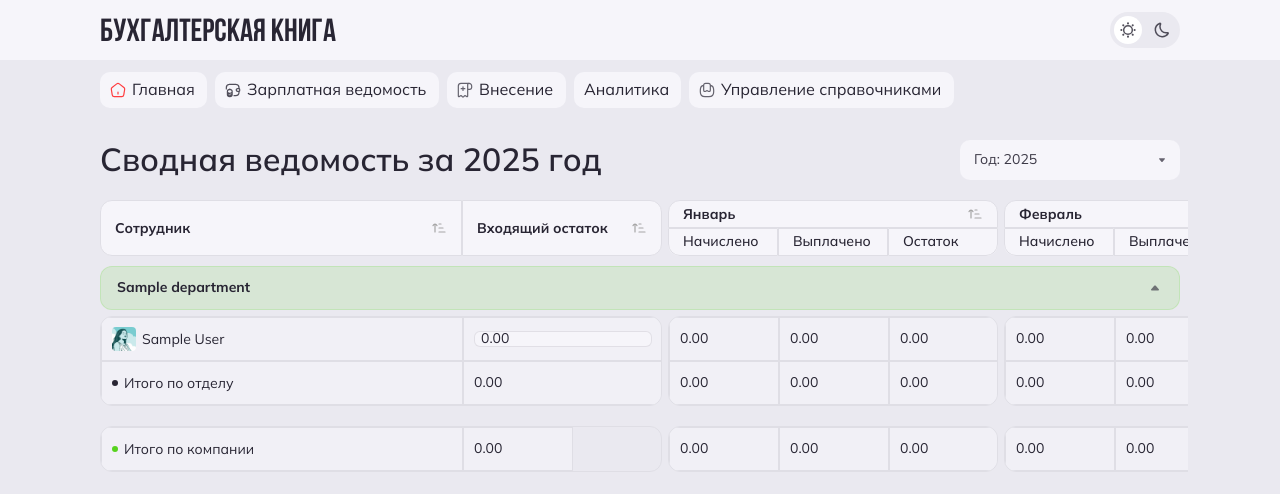
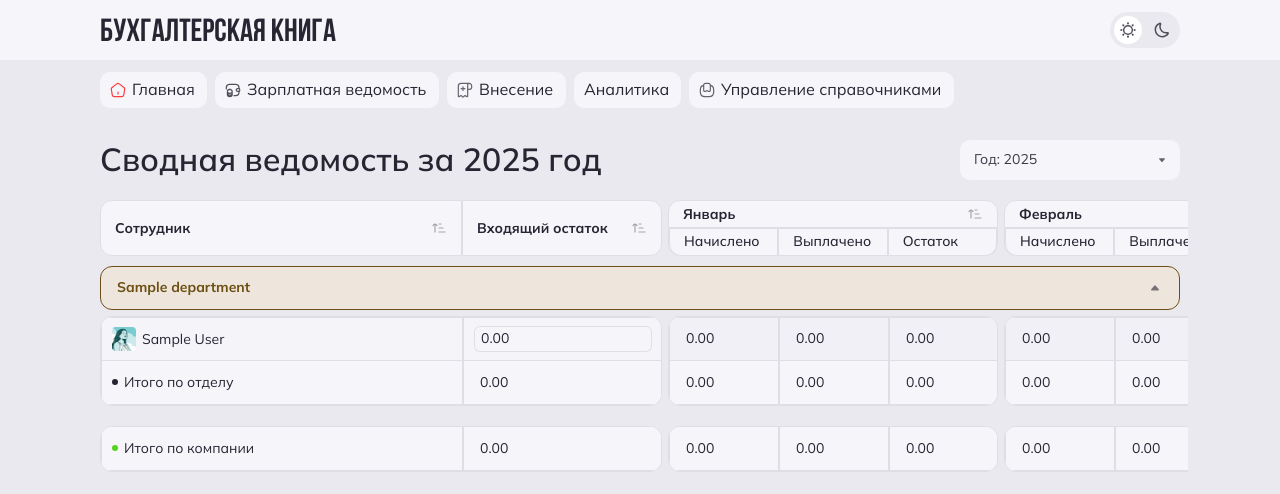
Before and after one commit to malbmarty/accounting_book, a Django app: page /payroll/summary/ in a window 1280 px wide. Shown: the top 494 px of the page. Run offline with Django 4.2, Linux system fonts and the light colour scheme; tables that the repository leaves empty hold one stand-in row (values such as "Sample post").

Commit message:
Исправлены недочеты в интерфейсе для таблиц Сотрудники и Сводная ведомость

```diff
--- a/payroll/static/css/summary.css
+++ b/payroll/static/css/summary.css
@@ -4,6 +4,8 @@
     overflow: auto;
     padding-bottom: 8px;
     padding-right: 8px;
+    overflow-x: auto; /* горизонтальная прокрутка */
+    overflow-y: auto; /* вертикальная прокрутка */
 }
 
 
@@ -138,7 +140,7 @@
     box-shadow: 0 4px 10px rgba(40, 37, 51, 0.1);
     display: none;
     flex-direction: column;
-    z-index: 10;
+    z-index: 60;
     overflow: hidden;
 }
 
@@ -185,6 +187,7 @@
 }
 
 .head-column {
+    box-sizing: border-box;
     display: flex;
     flex-direction: row;
     justify-content: space-between;
@@ -231,7 +234,6 @@
     border-radius: 0px 0px 12px 12px;
     /* padding: 6px 14px;
     box-sizing: border-box; */
-    border: 0px solid #DFDEE5;
 }
 
 .finance-head {
@@ -406,8 +408,8 @@
 
     height: 44px;
 
-    background: rgba(246, 245, 250, 0.6);
-    border: 1px solid #DFDEE5;
+    /* background: rgba(246, 245, 250, 0.6);
+    border: 1px solid #DFDEE5; */
 
     /* Title Text */
 
@@ -419,24 +421,20 @@
     /* or 16px */
 
     color: #282533;
-
-
-    /* Inside auto layout */
-    flex: none;
-    order: 0;
-    flex-grow: 0;
-
 }
 
 .data-cell--fio {
     width: 362px;
+    background: rgba(246, 245, 250, 0.6);
+    border: 1px solid #DFDEE5;
     /* border-radius: 12px 0px 0px 0px; */
 }
 
 .data-cell--incoming-balance {
     width: 200px;
     /* border-radius: 12px 0px 0px 0px; */
-
+    background: rgba(246, 245, 250, 0.6);
+    border: 1px solid #DFDEE5;
 }
 
 .data-cell--accrued,
@@ -444,10 +442,44 @@
 .data-cell--balance
 {
     width: 110px;
+    padding: 14px 16px;
+    gap: 10px;
+    background: rgba(246, 245, 250, 0.6);
+    border: 1px solid #DFDEE5;
 }
 
+.data-cell--total-accrued,
+.data-cell--total-paid,
+.data-cell--total-balance
+{
+    width: 110px;
+    padding: 14px 16px;
+    gap: 10px;
+    background: #F6F5FA;
+    border-width: 0px 1px 1px 1px;
+    border-style: solid;
+    border-color: #DFDEE5;
+}
 
+.data-cell--balance-total {
+    padding: 14px 16px;
+    gap: 10px;
+    width: 200px;
 
+    background: #F6F5FA;
+    border-width: 0px 1px 1px 1px;
+    border-style: solid;
+    border-color: #DFDEE5;
+}
+
+.data-cell--total {
+    width: 362px;
+    background: #F6F5FA;
+    border-width: 0px 1px 1px 1px;
+    border-style: solid;
+    border-color: #DFDEE5;
+    /* border-radius: 12px 0px 0px 0px; */
+}
 
 
 .women_portrait {
@@ -474,7 +506,7 @@
 
 .input-balance {
 
-    box-sizing: border-box;
+    /* box-sizing: border-box; */
 
     /* Auto layout */
     display: flex;
@@ -535,3 +567,29 @@
 }
 
 .data-row--total { margin-top: 10px; }
+
+/* === Фиксация верхней шапки === */
+.table-head {
+  position: sticky;
+  top: 0;
+  /* background: #DFDEE5; */
+  z-index: 50; /* выше, чем фиксированные колонки */
+}
+
+/* === Фиксация первых двух колонок === */
+.emp-data {
+  position: sticky;
+  left: 0;
+  z-index: 40;
+  background: rgba(246, 245, 250, 0.6);
+}
+
+
+
+
+
+/* Чтобы нижние ряды не перекрывали шапку */
+/* .emp-data-row .data-cell--fio,
+.emp-data-row .data-cell--incoming-balance {
+  z-index: 10;
+} */
--- a/payroll/static/js/summary.js
+++ b/payroll/static/js/summary.js
@@ -82,3 +82,43 @@ function getCookie(name) {
     }
     return cookieValue;
 }
+
+// === 3. Применение цветов отделов ===
+document.addEventListener("DOMContentLoaded", function() {
+    const colorsEl = document.getElementById("departmentColorsData");
+    if (!colorsEl) return;
+
+    let colors = {};
+    try {
+        const raw = colorsEl.getAttribute("data-colors");
+        colors = JSON.parse(raw);
+        console.log("✅ Цвета отделов:", colors);
+    } catch (err) {
+        console.error("❌ Ошибка парсинга цветов:", err);
+        return;
+    }
+
+    // Проходим по каждому отделу и задаем стили
+    document.querySelectorAll(".dept-data").forEach(deptBlock => {
+        const deptNameEl = deptBlock.querySelector(".dept-name span");
+        if (!deptNameEl) return;
+
+        const deptName = deptNameEl.textContent.trim();
+        const color = colors[deptName];
+
+        if (color) {
+            const infoEl = deptBlock.querySelector(".dept-info");
+            if (infoEl) {
+                infoEl.style.background = color.bg;
+                infoEl.style.borderColor = color.text;
+            }
+
+            // Цвет текста
+            deptNameEl.style.color = color.text;
+
+            // Цвет кружка в svg
+            const circle = deptBlock.querySelector(".dept-name svg circle");
+            if (circle) circle.setAttribute("fill", color.text);
+        }
+    });
+});
--- a/payroll/templates/payroll/summary.html
+++ b/payroll/templates/payroll/summary.html
@@ -8,6 +8,10 @@
 
 {% block content %}
 {% load static %}
+<div id="departmentColorsData"
+     data-colors='{{ department_colors|json_serialize }}'
+     style="display: none;">
+</div>
 <div class="summary-top">
     <h2 class="summary-head">Сводная ведомость за {{ current_year }} год</h2>
 
@@ -107,13 +111,13 @@
                 </div>
                 {% endfor %}
                 <div class="emp-data-row">
-                    <div class="data-cell data-cell--fio">
+                    <div class="data-cell data-cell--total">
                         <svg width="6" height="6" viewBox="0 0 6 6" fill="none" xmlns="http://www.w3.org/2000/svg">
                         <circle cx="3" cy="3" r="3" fill="#282533"/>
                         </svg>
                         <span class="title-text">Итого по отделу</span>
                     </div>
-                    <div class="data-cell data-cell--incoming-balance">
+                    <div class="data-cell data-cell--balance-total">
                         <span>{{ dept_tot.incoming_balance }}</span>
                     </div>
                 </div>
@@ -139,13 +143,13 @@
                 {% endfor %}
                 <div class="period-data-row">
                 {% with month_tot=dept_tot.monthly|dict_get:month %}
-                    <div class="data-cell data-cell--accrued">
+                    <div class="data-cell data-cell--total-accrued">
                         {{ month_tot.accrued|stringformat:".2f" }}
                     </div>
-                    <div class="data-cell data-cell--paid">
+                    <div class="data-cell data-cell--total-paid">
                         {{ month_tot.paid|stringformat:".2f" }}
                     </div>
-                    <div class="data-cell data-cell--balance">
+                    <div class="data-cell data-cell--total-balance">
                         {{ month_tot.balance|stringformat:".2f" }}
                     </div>
                 {% endwith %}
@@ -169,15 +173,15 @@
                 </div>
                 {% endfor %}
 
-                <!-- Итого по отделу за год -->
+                <!-- Итого по отделу -->
                 <div class="period-data-row dept-total">
-                    <div class="data-cell data-cell--accrued">
+                    <div class="data-cell data-cell--total-accrued">
                         {{ dept_tot.year_total.accrued|stringformat:".2f" }}
                     </div>
-                    <div class="data-cell data-cell--paid">
+                    <div class="data-cell data-cell--total-paid">
                         {{ dept_tot.year_total.paid|stringformat:".2f" }}
                     </div>
-                    <div class="data-cell data-cell--balance">
+                    <div class="data-cell data-cell--total-balance">
                         {{ dept_tot.year_total.balance|stringformat:".2f" }}
                     </div>
                 </div>
@@ -192,13 +196,13 @@
     <div class="data-row data-row--total">
         <div class="emp-data">
             <div class="emp-data-row">
-                    <div class="data-cell data-cell--fio">
+                    <div class="data-cell data-cell--total">
                         <svg width="6" height="6" viewBox="0 0 6 6" fill="none" xmlns="http://www.w3.org/2000/svg">
                         <circle cx="3" cy="3" r="3" fill="#57D21E"/>
                         </svg>
                         <span class="title-text">Итого по компании</span>
                     </div>
-                    <div class="data-cell data-cell--balance">
+                    <div class="data-cell data-cell--balance-total">
                         <span>{{ company_totals.total_incoming_balance|stringformat:".2f" }}</span>
                     </div>
             </div>
@@ -208,13 +212,13 @@
         <div class="period-data">
             <div class="period-data-row">
                 {% with month_tot=company_totals.monthly|dict_get:month %}
-                <div class="data-cell data-cell--accrued">
+                <div class="data-cell data-cell--total-accrued">
                     {{ month_tot.accrued|stringformat:".2f" }}
                 </div>
-                <div class="data-cell data-cell--paid">
+                <div class="data-cell data-cell--total-paid">
                     {{ month_tot.paid|stringformat:".2f" }}
                 </div>
-                <div class="data-cell data-cell--balance">
+                <div class="data-cell data-cell--total-balance">
                     {{ month_tot.balance|stringformat:".2f" }}
                 </div>
                 {% endwith %}
--- a/payroll/templatetags/custom_tags.py
+++ b/payroll/templatetags/custom_tags.py
@@ -1,4 +1,6 @@
 from django import template
+from django.utils.safestring import mark_safe
+import json
 
 register = template.Library()
 
@@ -6,3 +8,8 @@ register = template.Library()
 def dict_get(d, key):
     """Возвращает значение словаря по ключу или None, если ключа нет"""
     return d.get(key)
+
+@register.filter
+def json_serialize(value):
+    """Сериализует данные в JSON"""
+    return mark_safe(json.dumps(value))
--- a/payroll/urls.py
+++ b/payroll/urls.py
@@ -18,7 +18,6 @@ urlpatterns = [
     # новый API для сводной таблицы
     path('directory/', views.PayrollDirPageView.as_view(), name='payroll_dir'),
     path('all-employees/', views.EmployeesPageView.as_view(), name='employees'),
-    path('edit-employee/<int:pk>/', views.EditEmployeePageView.as_view(), name='edit_employee'),
     path('all-accruals/', views.AccrualsPageView.as_view(), name='accruals'),
     path('edit-accrual/<int:pk>/', views.EditAccrualPageView.as_view(), name='edit_accrual'),
     path('all-payouts/', views.PayoutsPageView.as_view(), name='payouts'),
--- a/payroll/views.py
+++ b/payroll/views.py
@@ -24,6 +24,7 @@ from .models import (
 
 from analytics_dir.models import Project, Participant
 from .services.payroll_summary import PayrollSummaryService
+from .services.department_color import get_all_departments_colors
 
 # HTML VIEWS
 # Справочник ЗП ведомости
@@ -50,35 +51,24 @@ class EmployeesPageView(TemplateView):
     def get_context_data(self, **kwargs):
         context = super().get_context_data(**kwargs)
 
+        departments = Department.objects.all()
         context['positions'] = Position.objects.all()
-        context['departments'] = Department.objects.all()
+        context['departments'] = departments
         context['statuses'] = Status.objects.all()
         context['employee_types'] = EmployeeType.objects.all()
+        context['column_names'] = [
+            {'field': 'full_name', 'display': 'По ФИО'},
+            {'field': 'position__name', 'display': 'По должности'},
+            {'field': 'department__name', 'display': 'По отделу'},
+            {'field': 'status__name', 'display': 'По статусу'},
+            {'field': 'employee_type__name', 'display': 'По типу'},
+            {'field': 'bank_name', 'display': 'По банку'},
+        ]
+        context['department_colors'] = get_all_departments_colors(departments)
+        print(context['department_colors'])
 
         return context
 
-# Страница с формой изменения записи в таблице Сотрудники
-class EditEmployeePageView(TemplateView):
-    template_name = 'payroll/edit_employee.html'
-
-    def get_context_data(self, **kwargs):
-        context = super().get_context_data(**kwargs)
-        employee_id = self.kwargs.get('pk')
-
-        # Получаем объект или возвращаем 404
-        employee = get_object_or_404(Employee, id=employee_id)
-
-        # Сериализуем данные
-        serializer = EmployeeSerializer(employee)
-
-        # Добавляем данные в контекст
-        context['employee'] = serializer.data
-        context['positions'] = Position.objects.all()
-        context['departments'] = Department.objects.all()
-        context['statuses'] = Status.objects.all()
-        context['employee_types'] = EmployeeType.objects.all()
-
-        return context
 
 # Страница с таблицей Начисления
 class AccrualsPageView(TemplateView):
@@ -163,6 +153,31 @@ class EditPayoutPageView(TemplateView):
 
         return context
 
+class SummaryPageView(TemplateView):
+    template_name = 'payroll/summary.html'
+
+    def post(self, request, *args, **kwargs):
+        # Сохраняет или обновляет входящий баланс.
+        try:
+            data = json.loads(request.body)
+            OpeningBalance.objects.update_or_create(
+                employee_id=data["employee_id"],
+                year=int(data["year"]),
+                defaults={"amount": Decimal(data.get("amount", 0))}
+            )
+            return JsonResponse({"status": "ok"})
+        except Exception as e:
+            return JsonResponse({"status": "error", "message": str(e)}, status=400)
+
+    def get_context_data(self, **kwargs):
+        context = super().get_context_data(**kwargs)
+        year = int(self.request.GET.get('year', 2025))
+        context.update(PayrollSummaryService(year).build_context())
+        departments = Department.objects.all()
+        context['department_colors'] = get_all_departments_colors(departments)
+
+        return context
+
 
 # Фильтр для сотрудников
 class EmployeesFilter(FilterSet):
@@ -198,8 +213,18 @@ class EmployeeViewSet(viewsets.ModelViewSet):
     queryset = Employee.objects.all()
     serializer_class = EmployeeSerializer
 
-    filter_backends = [DjangoFilterBackend, filters.SearchFilter]
+    filter_backends = [DjangoFilterBackend, filters.SearchFilter, filters.OrderingFilter]
     filterset_class = EmployeesFilter
+    ordering_fields = [
+        'full_name',
+        'position__name',
+        'department__name',
+        'status__name',
+        'employee_type__name',
+        'bank_name',
+        'card_number'
+    ]
+    ordering = ['full_name']  # сортировка по умолчанию
 
 class AccrualViewSet(viewsets.ModelViewSet):
     serializer_class = AccrualSerializer
@@ -273,25 +298,3 @@ class PayoutViewSet(viewsets.ModelViewSet):
             accrued_total_for_all_time=Subquery(accruals_all_time, output_field=DecimalField(max_digits=20, decimal_places=2)),
             total_paid_for_all_time=Subquery(payouts_all_time, output_field=DecimalField(max_digits=20, decimal_places=2))
         )
-
-class SummaryPageView(TemplateView):
-    template_name = 'payroll/summary.html'
-
-    def post(self, request, *args, **kwargs):
-        # Сохраняет или обновляет входящий баланс.
-        try:
-            data = json.loads(request.body)
-            OpeningBalance.objects.update_or_create(
-                employee_id=data["employee_id"],
-                year=int(data["year"]),
-                defaults={"amount": Decimal(data.get("amount", 0))}
-            )
-            return JsonResponse({"status": "ok"})
-        except Exception as e:
-            return JsonResponse({"status": "error", "message": str(e)}, status=400)
-
-    def get_context_data(self, **kwargs):
-        context = super().get_context_data(**kwargs)
-        year = int(self.request.GET.get('year', 2025))
-        context.update(PayrollSummaryService(year).build_context())
-        return context
--- a/static_base/css/base.css
+++ b/static_base/css/base.css
@@ -1,29 +1,26 @@
 body {
-    position: relative;
-    width: 100%;
     background: #EAE9F0;
-    padding-top: 120px !important;
+    /* padding-top: 120px !important; */
     margin: 0;
     overflow-x: hidden;
 }
 
 .content {
+    padding-top: 120px; /* место под фиксированный header */
+    padding-left: 100px;
+    padding-right: 100px;
+    box-sizing: border-box;
     width: 100%;
-    padding: 0 100px;
-    box-sizing: border-box;
-    position: static; /* или relative, или удалить position вообще */
-    /* Убираем position: fixed */
 }
 
 .header {
+    position: fixed;
+    top: 0;
+    left: 0;
+    width: 100%;
+    height: 120px;
     display: flex;
     flex-direction: column;
-    padding: 0px;
-    position: fixed;
-    width: 100%;
-    height: 120px;
-    left: 0px;
-    top: 0px;
     z-index: 998;
 }
 
@@ -32,7 +29,7 @@ body {
     display: flex;
     justify-content: space-between;
     align-items: center;
-    padding: 12px 100px;
+    padding: 0px 100px;
     width: 100%;
     height: 60px;
     box-sizing: border-box;
@@ -280,7 +277,6 @@ body {
     padding-right: 14px;
     padding-bottom: 10px;
     padding-left: 12px;
-    background: #EEEEF6;
     box-sizing: border-box;
 }
 
```
Also changed, not shown: payroll/services/department_color.py (added, +25 -0 lines), payroll/static/css/employees.css (+14 -3 lines), payroll/static/js/employees.js (+53 -25 lines), payroll/templates/payroll/employees.html (+34 -5 lines).
